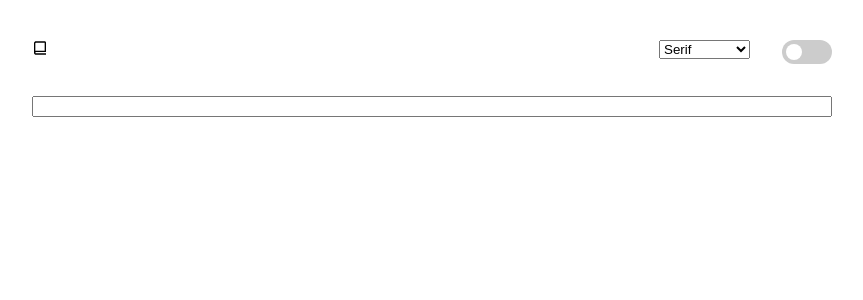
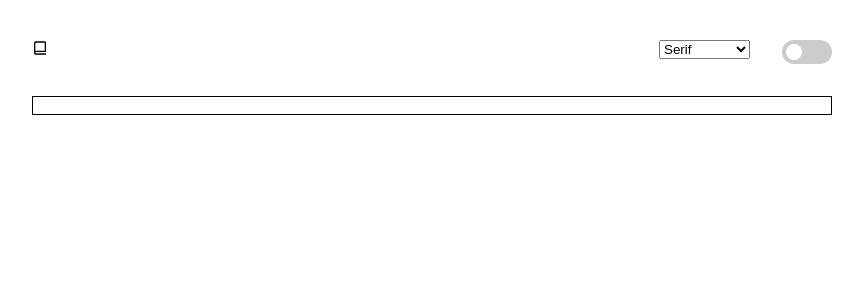
Before and after one commit to Nemo144/dictionary, a Next.js app in the folder dictionary/: page / in a window 1280 px wide. Shown: the top 300 px of the page, without its empty margins (208-1071 px from the left). Built offline with nearby package versions, Linux system fonts and the light colour scheme.

Commit message:
:construction: work in progress

```diff
--- a/dictionary/components/Dictionary.jsx
+++ b/dictionary/components/Dictionary.jsx
@@ -88,7 +88,7 @@ const Dictionary = () => {
       </div>
 
       <div className="dictionary-input">
-        <input type="text" name="firstText" value="" />
+        <input className="input" type="text" name="firstText" value="" />
       </div>
     </div>
   );
--- a/dictionary/styles/globals.css
+++ b/dictionary/styles/globals.css
@@ -109,6 +109,8 @@ input:checked + .slider:before {
   display: flex;
   flex-direction: column;
   margin-top: 2rem;
-  /* border: 1px solid black; */
-  /* border-radius: 15px 50px 30px 5px; */
 }
+
+.input {
+  border: 1px solid black;
+}
```
